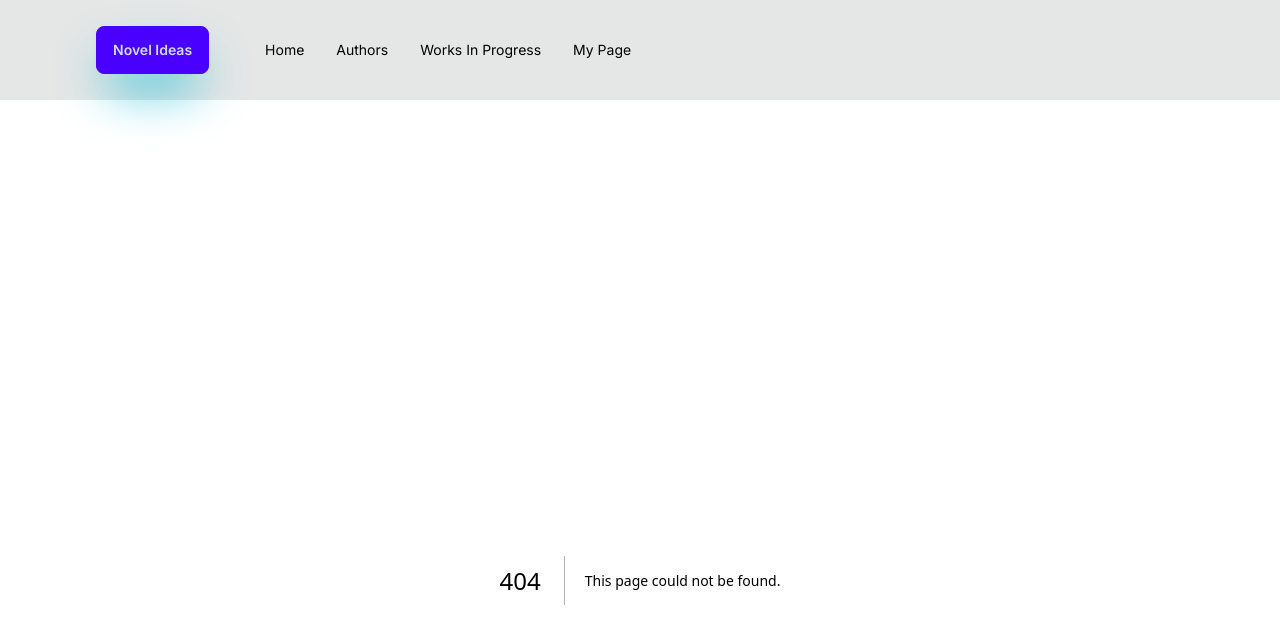
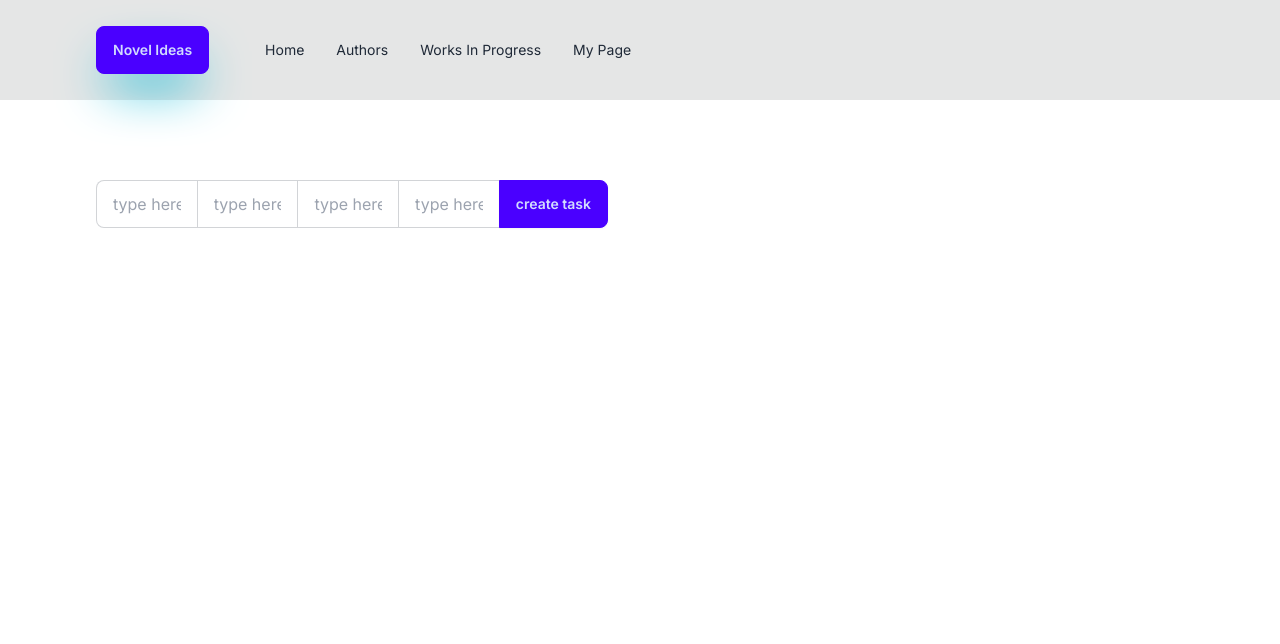
Before and after one commit to mmaustin/project-fb, a Next.js app in the folder fb/: page /authors in a window 1280 px wide. Before the commit this address had no page. Shown: the top 644 px of the page. Built offline with nearby package versions, Linux system fonts and the light colour scheme.

Commit message:
created author form page

```diff
--- /dev/null
+++ b/fb/app/authors/page.jsx
@@ -0,0 +1,10 @@
+import AuthorForm from "@/components/AuthorForm"
+
+const ShowAuthors = () => {
+  return (
+    <div className="max-w-lg">
+      <AuthorForm />
+    </div>
+  )
+}
+export default ShowAuthors
```
